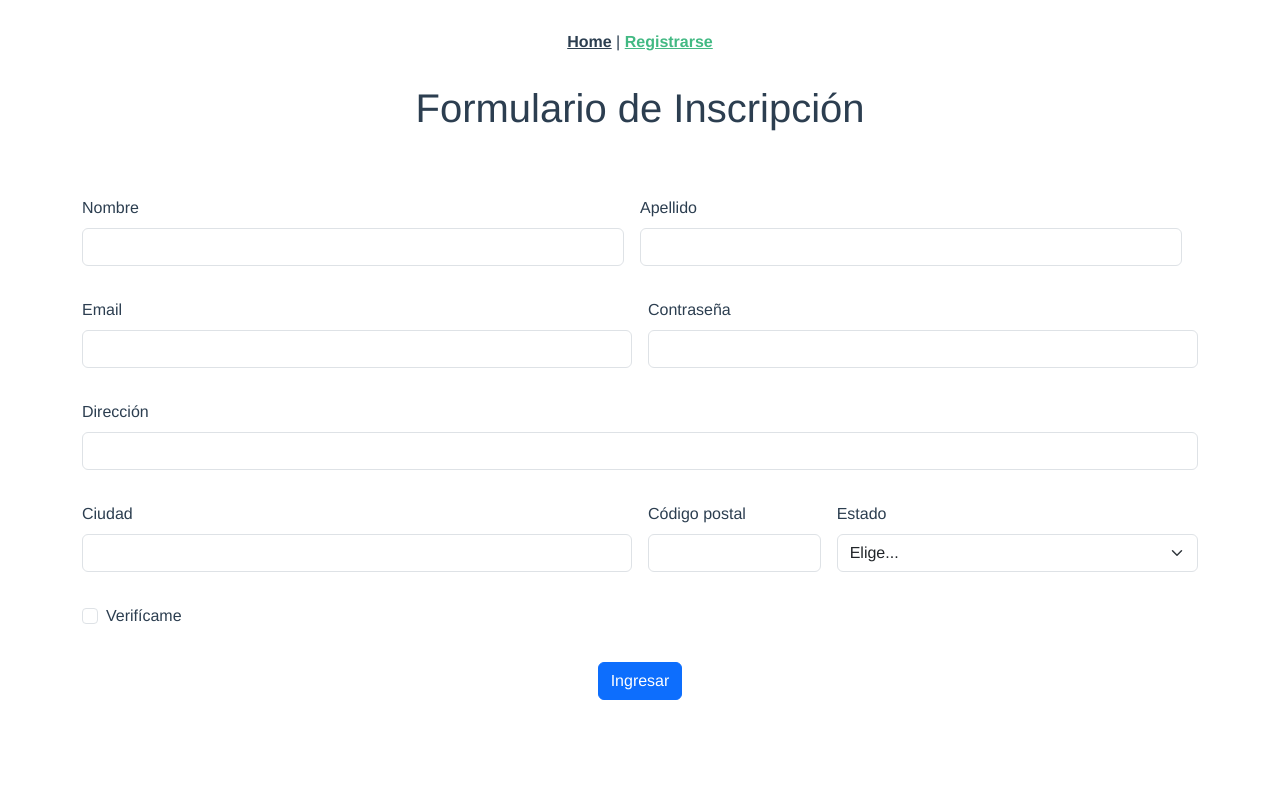
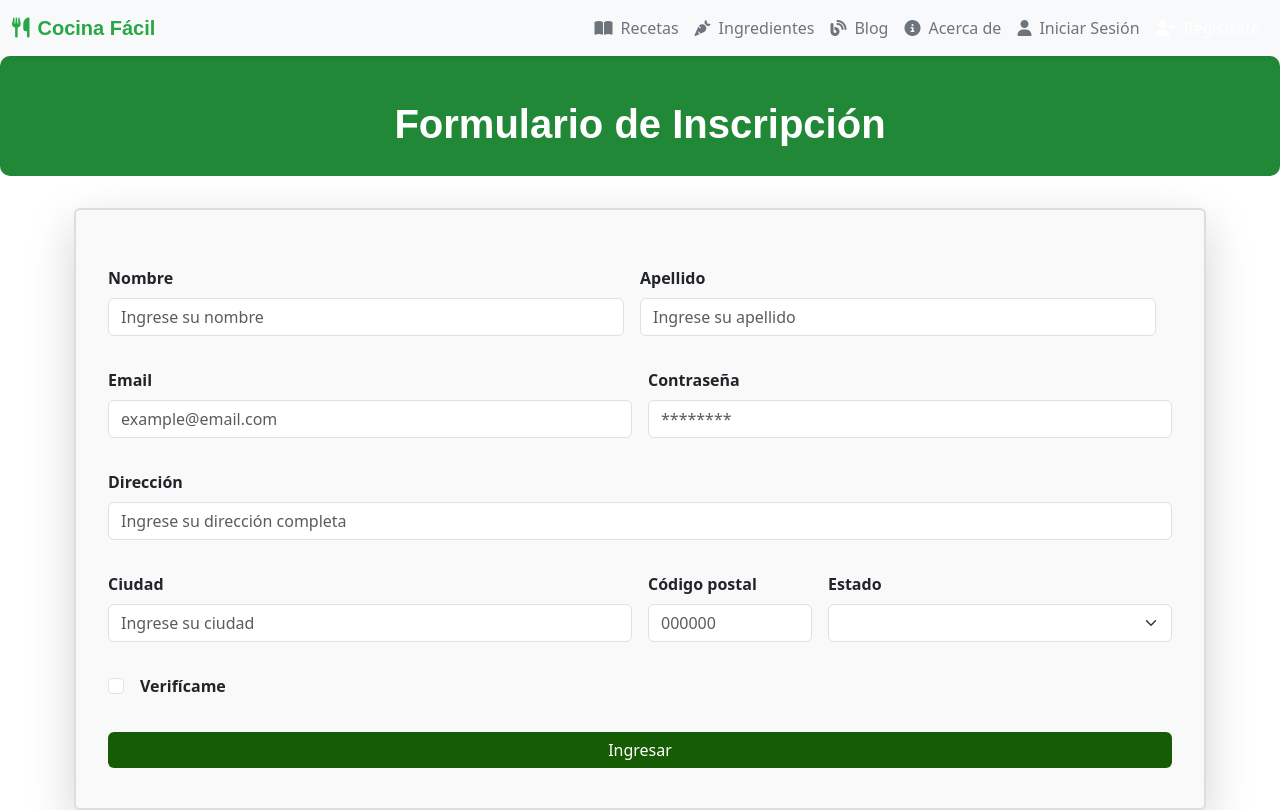
Before and after one commit to MacarenaQuijadaG/Proyecto-Cocina, a Vue app: page /about in a window 1280 px wide. Built offline with nearby package versions, Linux system fonts and the light colour scheme.

Commit message:
Se incorpora cambios en la vista de registrarse, como tambien se instalan librerias de iconos se mejoro la vista principal de pp añadiendo un nadvar

```diff
--- a/package.json
+++ b/package.json
@@ -7,6 +7,8 @@
     "build": "vue-cli-service build"
   },
   "dependencies": {
+    "@fortawesome/fontawesome-free": "^6.7.1",
+    "bootstrap": "^5.3.3",
     "vue": "^3.2.13",
     "vue-router": "^4.0.3",
     "vuex": "^4.0.0"
--- a/src/App.vue
+++ b/src/App.vue
@@ -1,30 +1,97 @@
 <template>
-  <nav>
-    <router-link to="/">Home</router-link> |
-    <router-link to="/about">Registrarse</router-link>
+  <nav class="navbar navbar-expand-lg navbar-light bg-light shadow-sm">
+    <div class="container-fluid">
+      <router-link class="navbar-brand" to="/">
+        <i class="fas fa-utensils me-2"></i>Cocina Fácil
+      </router-link>
+      <button
+        class="navbar-toggler"
+        type="button"
+        data-bs-toggle="collapse"
+        data-bs-target="#navbarNav"
+        aria-controls="navbarNav"
+        aria-expanded="false"
+        aria-label="Toggle navigation"
+      >
+        <span class="navbar-toggler-icon"></span>
+      </button>
+      <div class="collapse navbar-collapse" id="navbarNav">
+        <ul class="navbar-nav ms-auto">
+          <li class="nav-item">
+            <router-link class="nav-link" to="/recipes">
+              <i class="fas fa-book-open me-2"></i>Recetas
+            </router-link>
+          </li>
+          <li class="nav-item">
+            <router-link class="nav-link" to="/ingredients">
+              <i class="fas fa-carrot me-2"></i>Ingredientes
+            </router-link>
+          </li>
+          <li class="nav-item">
+            <router-link class="nav-link" to="/blog">
+              <i class="fas fa-blog me-2"></i>Blog
+            </router-link>
+          </li>
+          <li class="nav-item">
+            <router-link class="nav-link" to="">
+              <i class="fas fa-info-circle me-2"></i>Acerca de
+            </router-link>
+          </li>
+          <li class="nav-item">
+            <router-link class="nav-link" to="/login">
+              <i class="fas fa-user me-2"></i>Iniciar Sesión
+            </router-link>
+          </li>
+          <li class="nav-item">
+            <router-link class="btn btn-success nav-link text-white" to="/about">
+              <i class="fas fa-user-plus me-2"></i>Regístrate
+            </router-link>
+          </li>
+        </ul>
+      </div>
+    </div>
   </nav>
-  <router-view/>
+  <router-view />
 </template>
 
+<script>
+export default {
+  name: "Navbar",
+};
+</script>
+
 <style>
-#app {
-  font-family: Avenir, Helvetica, Arial, sans-serif;
-  -webkit-font-smoothing: antialiased;
-  -moz-osx-font-smoothing: grayscale;
-  text-align: center;
-  color: #2c3e50;
+/* Estilo del logo y del título */
+.navbar-brand {
+  font-family: "Arial", sans-serif;
+  font-weight: bold;
+  color: #28a745 !important;
 }
 
-nav {
-  padding: 30px;
+.navbar-brand:hover {
+  color: #218838 !important;
+  text-decoration: none;
 }
 
-nav a {
-  font-weight: bold;
-  color: #2c3e50;
+/* Enlaces */
+.nav-link {
+  color: #6c757d !important;
+  font-weight: 500;
+  transition: color 0.3s;
 }
 
-nav a.router-link-exact-active {
-  color: #42b983;
+.nav-link:hover {
+  color: #28a745 !important;
+}
+
+/* Botón de registro */
+.btn-success {
+  font-weight: bold;
+  padding: 5px 15px;
+  transition: background-color 0.3s;
+}
+
+.btn-success:hover {
+  background-color: #218838;
 }
 </style>
--- a/src/main.js
+++ b/src/main.js
@@ -2,5 +2,8 @@ import { createApp } from 'vue'
 import App from './App.vue'
 import router from './router'
 import store from './store'
+import "bootstrap/dist/css/bootstrap.min.css";
+import "@fortawesome/fontawesome-free/css/all.min.css";
+
 
 createApp(App).use(store).use(router).mount('#app')
--- a/src/views/AboutView.vue
+++ b/src/views/AboutView.vue
@@ -1,78 +1,144 @@
 <template>
   <div class="about">
-    <h1>Formulario de Inscripción</h1>
+    <h1 class="text-center mt-4">Formulario de Inscripción</h1>
   </div>
 
   <section>
     <div class="container mt-5">
-    <form class="row g-3">
+      <form class="row g-3 p-4 shadow-lg rounded" style="background-color: #f9f9f9;" @submit.prevent="validateForm">
         <div class="row g-3">
           <div class="col-md-6 mb-3">
             <label for="inputName4" class="form-label">Nombre</label>
-             <input type="text" class="form-control" aria-label="Nombre">
+            <input type="text" class="form-control" id="inputName4" v-model="formData.nombre" placeholder="Ingrese su nombre">
           </div>
           <div class="col-md-6 mb-3">
             <label for="inputlastName4" class="form-label">Apellido</label>
-             <input type="text" class="form-control" aria-label="Apellido">
+            <input type="text" class="form-control" id="inputLastName4" v-model="formData.apellido" placeholder="Ingrese su apellido">
           </div>
         </div>
         <div class="col-md-6 mb-3">
           <label for="inputEmail4" class="form-label">Email</label>
-        <input type="email" class="form-control" id="inputEmail4">
+          <input type="email" class="form-control" id="inputEmail4" v-model="formData.email" placeholder="example@email.com">
         </div>
         <div class="col-md-6 mb-3">
           <label for="inputPassword4" class="form-label">Contraseña</label>
-        <input type="password" class="form-control" id="inputPassword4">
+          <input type="password" class="form-control" id="inputPassword4" v-model="formData.password" placeholder="********">
         </div>
         <div class="col-12 mb-3">
           <label for="inputAddress" class="form-label">Dirección</label>
-        <input type="text" class="form-control" id="inputAddress">
+          <input type="text" class="form-control" id="inputAddress" v-model="formData.direccion" placeholder="Ingrese su dirección completa">
         </div>
         <div class="col-md-6 mb-3">
           <label for="inputCity" class="form-label">Ciudad</label>
-        <input type="text" class="form-control" id="inputCity">
+          <input type="text" class="form-control" id="inputCity" v-model="formData.ciudad" placeholder="Ingrese su ciudad">
         </div>
         <div class="col-md-2 mb-3">
           <label for="inputZip" class="form-label">Código postal</label>
-        <input type="text" class="form-control" id="inputZip">
+          <input type="text" class="form-control" id="inputZip" v-model="formData.codigoPostal" placeholder="000000">
         </div>
         <div class="col-md-4 mb-3">
           <label for="inputState" class="form-label">Estado</label>
-        <select id="inputState" class="form-select">
-          <option selected>Elige...</option>
+          <select id="inputState" class="form-select" v-model="formData.estado">
+            <option selected disabled>Elige...</option>
             <option>Soltero</option>
             <option>Casado</option>
             <option>Viudo</option>
             <option>Otro</option>
           </select>
         </div>
-      <div class="col-12 mb-3">
+        <div class="col-12 d-flex align-items-center mb-3">
           <div class="form-check">
-          <input class="form-check-input" type="checkbox" id="gridCheck">
-          <label class="form-check-label" for="gridCheck">
+            <input class="form-check-input" type="checkbox" id="gridCheck" v-model="formData.verificado">
+            <label class="form-check-label ms-2" for="gridCheck">
               Verifícame
             </label>
           </div>
         </div>
+        <div v-if="errorMessage" class="alert alert-danger" role="alert">
+          {{ errorMessage }}
+        </div>
         <div class="col-12 mb-3">
-        <button type="submit" class="btn btn-primary">Ingresar</button>
+          <button type="submit" class="btn btn-primary w-100">Ingresar</button>
         </div>
       </form>
     </div>
   </section>
-
-
 </template>
 
 <script>
-
+export default {
+  data() {
+    return {
+      formData: {
+        nombre: '',
+        apellido: '',
+        email: '',
+        password: '',
+        direccion: '',
+        ciudad: '',
+        codigoPostal: '',
+        estado: '',
+        verificado: false
+      },
+      errorMessage: ''
+    };
+  },
+  methods: {
+    validateForm() {
+      const { nombre, apellido, email, password, direccion, ciudad, codigoPostal, estado, verificado } = this.formData;
+      if (!nombre || !apellido || !email || !password || !direccion || !ciudad || !codigoPostal || !estado || !verificado) {
+        this.errorMessage = 'Todos los campos son obligatorios y debes aceptar la verificación.';
+      } else {
+        this.errorMessage = '';
+        alert('Se ha Creado con exito');
+        // lógica para enviar los datos
+      }
+    }
+  }
+};
 </script>
 
 <style>
-form label {
-  text-align: left !important;
-  display: inline-block;
-  width: 100%;
+.about {
+  background-color: #218838;
+  color: white;
+  padding: 20px;
+  border-radius: 10px;
 }
 
+form {
+  border: 2px solid #ddd;
+}
+
+form label {
+  font-weight: bold;
+}
+
+form input, form select {
+  border-radius: 5px;
+}
+
+form input:focus, form select:focus {
+  border-color: #42b942;
+  box-shadow: 0 0 5px rgba(55, 158, 94, 0.5);
+}
+
+.btn-primary {
+  background-color: #165c05;
+  border: none;
+  transition: background-color 0.3s;
+}
+
+.btn-primary:hover {
+  background-color: #218838;
+}
+
+.alert {
+  margin-top: 10px;
+}
+
+h1 {
+  font-family: 'Arial', sans-serif;
+  font-weight: 700;
+}
 </style>
```
Also changed, not shown: 1 other file (tests, documents, lock files or other folders). Lines whose indentation alone changed are shown as unchanged.
